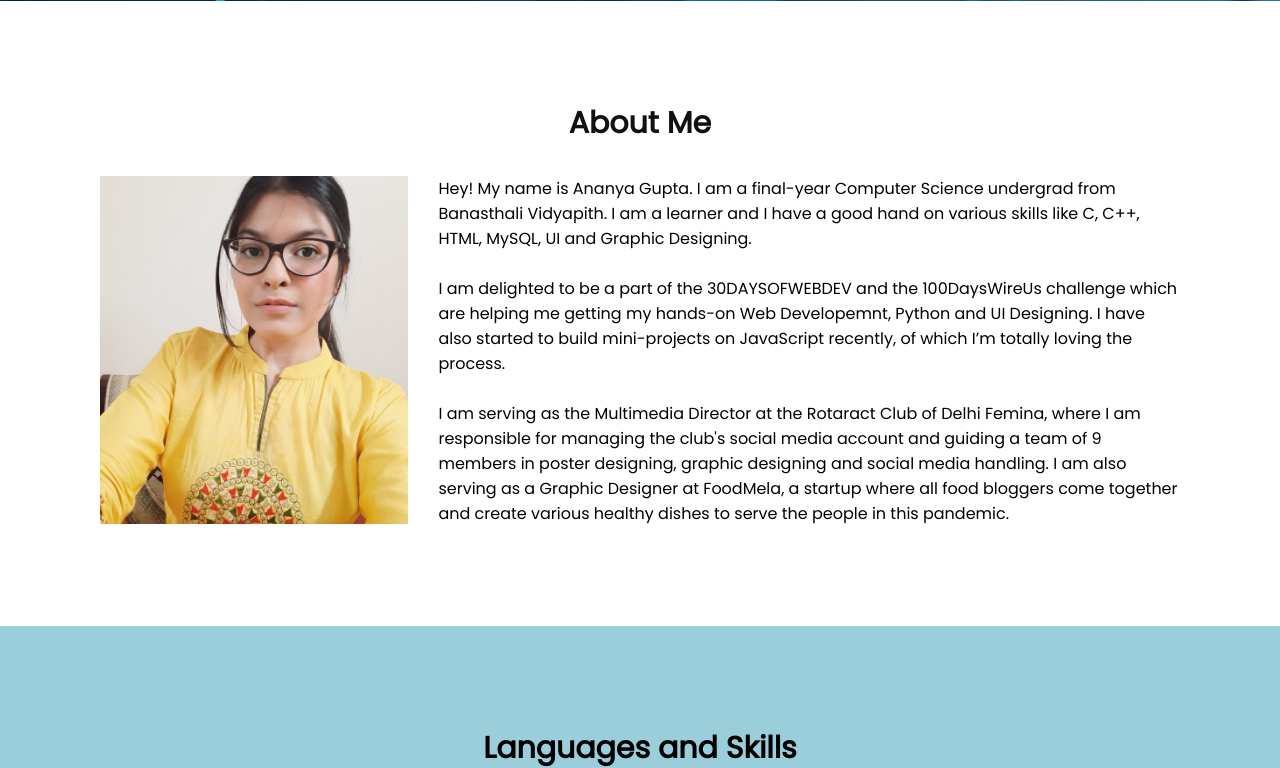
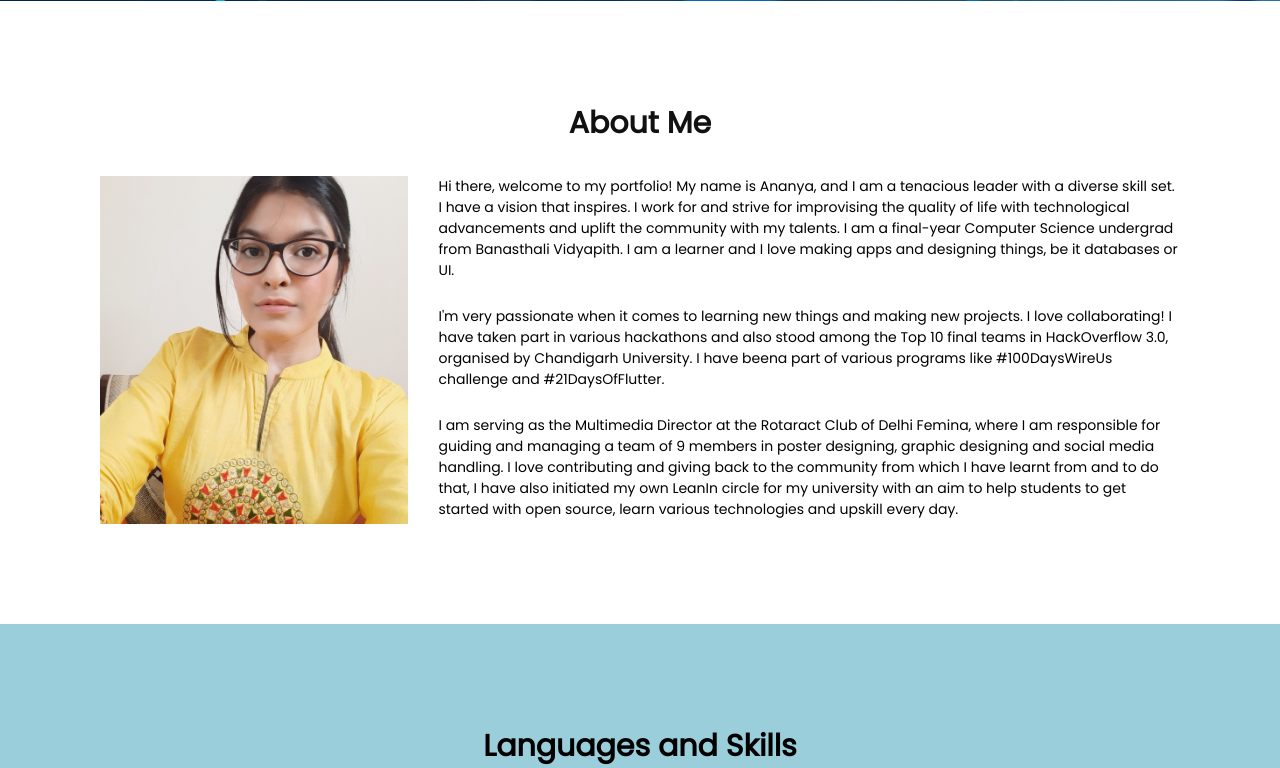
Before and after one commit to ananya0504/Portfolio, a PHP site: page /AnanyaGupta.html in a window 1280 px wide. Shown: the part 799-1567 px from the top of the page. Run offline with PHP 8.4, Linux system fonts and the light colour scheme.

Commit message:
Edits in About me section

```diff
--- a/AnanyaGupta.html
+++ b/AnanyaGupta.html
@@ -59,23 +59,22 @@
           <div class="contentBx w50">
             <!-- <h3>I am a Web developer.</h3> -->
             <p >
-                Hey! My name is Ananya Gupta. I am a final-year Computer Science undergrad from Banasthali Vidyapith.
-                I am a learner and I have a good hand on various skills like C, C++, HTML,
-                MySQL, UI and Graphic Designing.
+                Hi there, welcome to my portfolio! My name is Ananya, and I am a tenacious leader with a diverse skill set. I have a vision that inspires.
+                I work for and strive for improvising the quality of life with technological advancements and uplift the community with my talents.
+                I am a final-year Computer Science undergrad from Banasthali Vidyapith.
+                I am a learner and I love making apps and designing things, be it databases or UI.
             </p><br>
             <p>
-                I am delighted to be a part of the 30DAYSOFWEBDEV and the 100DaysWireUs challenge
-                which are helping me getting my hands-on Web Developemnt, Python and UI Designing. I
-                have also started to build mini-projects on JavaScript recently, of which I’m totally loving the
-                process.
+                I'm very passionate when it comes to learning new things and making new projects. I love collaborating!
+                I have taken part in various hackathons and also stood among the Top 10 final teams in HackOverflow 3.0, organised by Chandigarh University.
+                I have beena part of various programs like #100DaysWireUs challenge and #21DaysOfFlutter.
             </p><br>
             <p>
                 I am serving as the Multimedia Director at the Rotaract Club of Delhi Femina, where
-                I am responsible for managing the club's social media account and guiding a team of
-                9 members in poster designing, graphic designing and social media handling.
-                I am also serving as a Graphic Designer at FoodMela, a startup where all food bloggers come together
-                and create various healthy dishes to serve the people in this pandemic.
-            </p>
+                I am responsible for guiding and managing a team of 9 members in poster designing, graphic designing and social media handling.
+                I love contributing and giving back to the community from which I have learnt from and to do that,
+                I have also initiated my own LeanIn circle for my university with an aim to help students to get started with open source,
+                learn various technologies and upskill every day.
           </div>
 
         </div>
--- a/style.css
+++ b/style.css
@@ -116,6 +116,11 @@
     font-size: 24px;
     margin-bottom: 10px;
   }
+
+  .contentBx p {
+    font-size: 14px;
+  }
+
   .w50 {
     min-width: 20%;
   }
```
